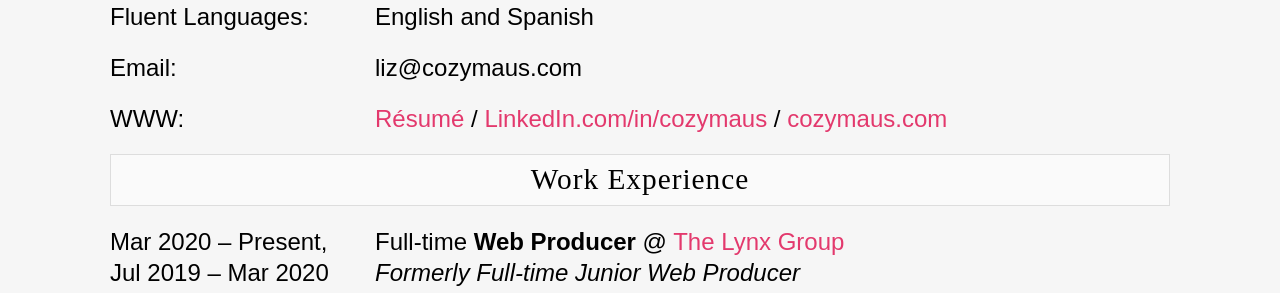
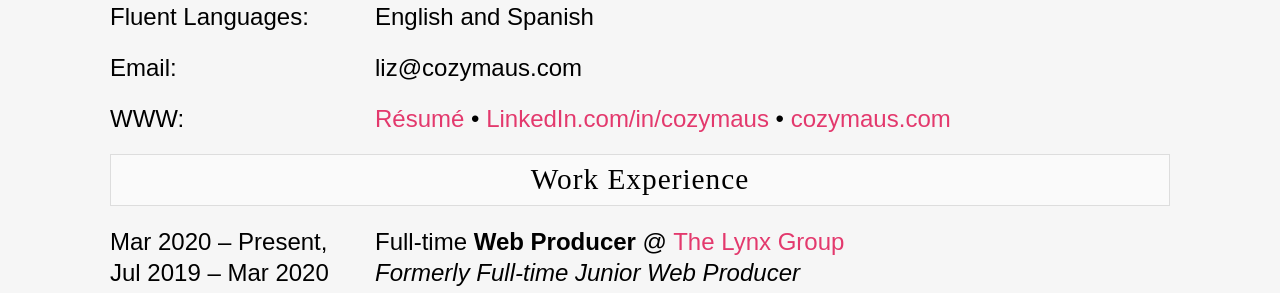
Before and after one commit to liz-lorena/2020, a Jekyll site: the page built from cv/index.html, in a window 1280 px wide and 900 px high, scrolled down 422 px. Shown: the part 155-448 px from the top of the window. Built offline with Jekyll 4.4.1, drawn with Linux system fonts in a browser that asks for light colours.

Commit message:
Update index.html

```diff
--- a/cv/index.html
+++ b/cv/index.html
@@ -20,7 +20,7 @@ title: curriculum vitae
 
 	<div class="columnOne"><p>Email:</p></div><div class="columnTwo"><p><email></email></p></div>
 
-	<div class="columnOne"><p>WWW:</p></div><div class="columnTwo"><p><a href="/resume.pdf" target="_blank">Résumé</a> / <a href="https://linkedin.com/in/cozymaus" target="_blank">LinkedIn.com/in/cozymaus</a> / <a href="https://cozymaus.com" target="_blank">cozymaus.com</a></p></div>
+	<div class="columnOne"><p>WWW:</p></div><div class="columnTwo"><p><a href="/resume.pdf" target="_blank">Résumé</a> • <a href="https://linkedin.com/in/cozymaus" target="_blank">LinkedIn.com/in/cozymaus</a> • <a href="https://cozymaus.com" target="_blank">cozymaus.com</a></p></div>
 
 </div>
 
```
